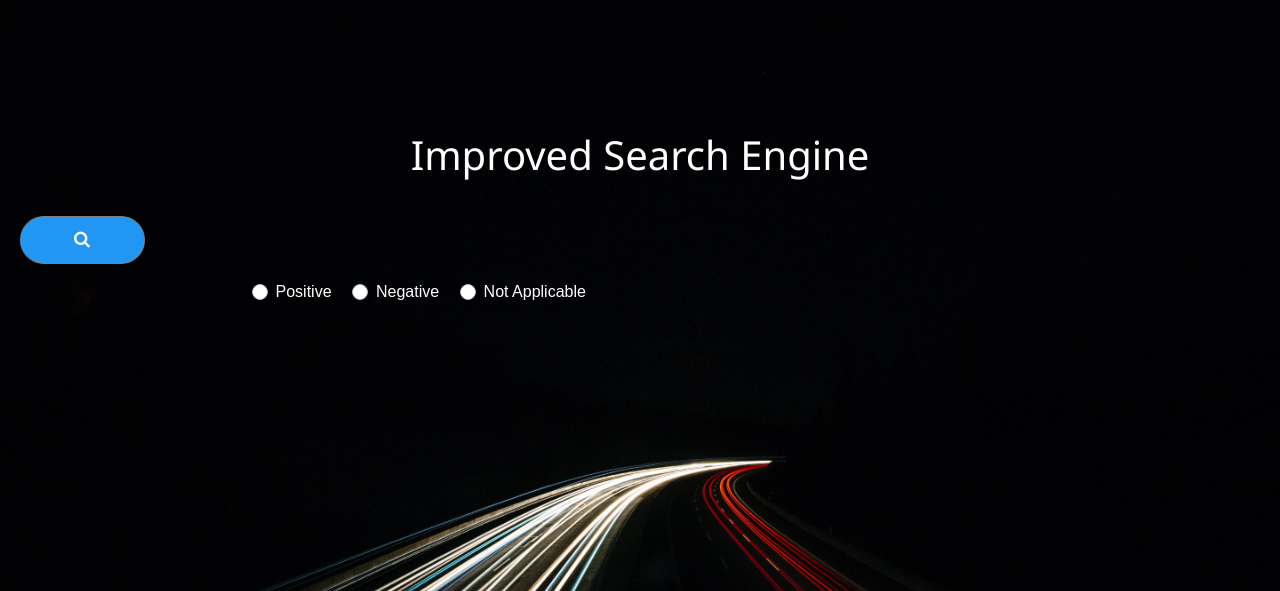
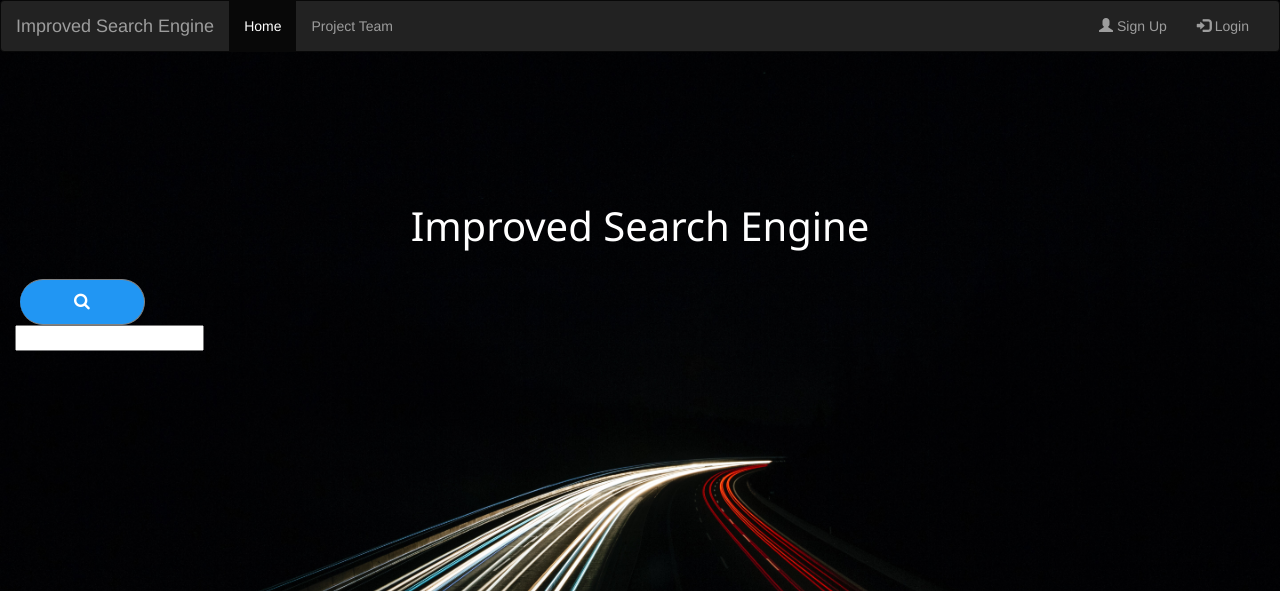
Before and after one commit to Tanu-N-Prabhu/Improved-Search-Engine-Based-on-Sentimental-Analysis, a Django app: template template/home.html in a window 1280 px wide. Shown: the top 591 px of the page. Run offline with Django 3.2, Linux system fonts and the light colour scheme; the template is opened without the code that fills it, so the values that code supplies are empty, except form fields; tables that the repository leaves empty hold one stand-in row (values such as "Sample post"); form fields are guessed from the names that the template uses; some libraries are stand-ins or nearby versions.

Commit message:
Update home.html
Updated the home page by adding a navigation bar and minor features

```diff
--- a/template/home.html
+++ b/template/home.html
@@ -6,18 +6,49 @@
 <meta charset="utf-8">
 <!-- This is the code for Bootstrap -->
 <meta name="viewport" content="width=device-width, initial-scale=1">
-<link rel="stylesheet" href="https://maxcdn.bootstrapcdn.com/bootstrap/4.4.1/css/bootstrap.min.css">
-<script src="https://ajax.googleapis.com/ajax/libs/jquery/3.4.1/jquery.min.js"></script>
-<script src="https://cdnjs.cloudflare.com/ajax/libs/popper.js/1.16.0/umd/popper.min.js"></script>
-<script src="https://maxcdn.bootstrapcdn.com/bootstrap/4.4.1/js/bootstrap.min.js"></script>
+
+
 <meta name="viewport" content="width=device-width, initial-scale=1">
 <link href="https://fonts.googleapis.com/css?family=Fjalla+One&display=swap" rel="stylesheet">
 
 <link rel="stylesheet" href='/static/css/main.css'>
 
 
+<link rel="stylesheet" href="https://maxcdn.bootstrapcdn.com/bootstrap/3.4.1/css/bootstrap.min.css">
+<script src="https://ajax.googleapis.com/ajax/libs/jquery/3.4.1/jquery.min.js"></script>
+<script src="https://maxcdn.bootstrapcdn.com/bootstrap/3.4.1/js/bootstrap.min.js"></script>
+
 </head>
 <body>
+
+
+
+	<nav class="navbar navbar-inverse">
+		<div class="container-fluid">
+		  <div class="navbar-header">
+			<button type="button" class="navbar-toggle" data-toggle="collapse" data-target="#myNavbar">
+			  <span class="icon-bar"></span>
+			  <span class="icon-bar"></span>
+			  <span class="icon-bar"></span>
+			</button>
+			<a class="navbar-brand" href="ise.html">Improved Search Engine</a>
+		  </div>
+		  <div class="collapse navbar-collapse" id="myNavbar">
+			<ul class="nav navbar-nav">
+			  <li class="active"><a href="#">Home</a></li>
+			  <li class="inactive"><a href= "projectTeam.html">Project Team</a></li>
+
+
+			</ul>
+			<ul class="nav navbar-nav navbar-right">
+			  <li><a href="#"><span class="glyphicon glyphicon-user"></span> Sign Up</a></li>
+			  <li><a href="#"><span class="glyphicon glyphicon-log-in"></span> Login</a></li>
+			</ul>
+		  </div>
+		</div>
+	  </nav>
+
+
 
 <div class="container-fluid" >
 
@@ -26,37 +57,26 @@
 		{% csrf_token %}
 		{{ form }}
 
+
 	<button type="submit"><i class="fa fa-search"></i></button>
+
+</form>
+
+
+	<form class="form-inline" method='POST' action="" enctype='multipart/form-data'>{% csrf_token %}
+
+	{{form.NUMS}}
+
+	</form>
+
+</div>
 
 
 
-</form>
-</div>
-
-<!-- https://www.w3schools.com/bootstrap4/bootstrap_forms_custom.asp -->
-<!-- This is the code for the radio buttons-->
-<div class="container mt-3">
-	<form class = "radio">
-	  <div class="custom-control custom-radio custom-control-inline">
-
-		<input type="radio" class="custom-control-input" id="customRadio" name="example" value="customEx">
-		<label class="custom-control-label" for="customRadio">Positive</label>
-	  </div>
-
-
-	  <div class="custom-control custom-radio custom-control-inline">
-		<input type="radio" class="custom-control-input" id="customRadio2" name="example" value="customEx">
-		<label class="custom-control-label" for="customRadio2">Negative</label>
-	  </div>
-
-		<div class="custom-control custom-radio custom-control-inline">
-		<input type="radio" class="custom-control-input" id="customRadio3" name="example" value="customEx">
-		<label class="custom-control-label" for="customRadio3">Not Applicable</label>
-	  </div>
 
 
 
-	</form>
+
 
 
 </body>
```
